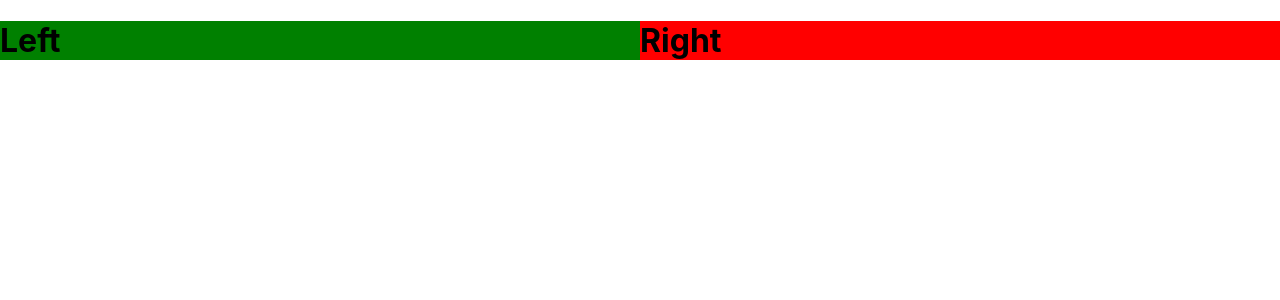
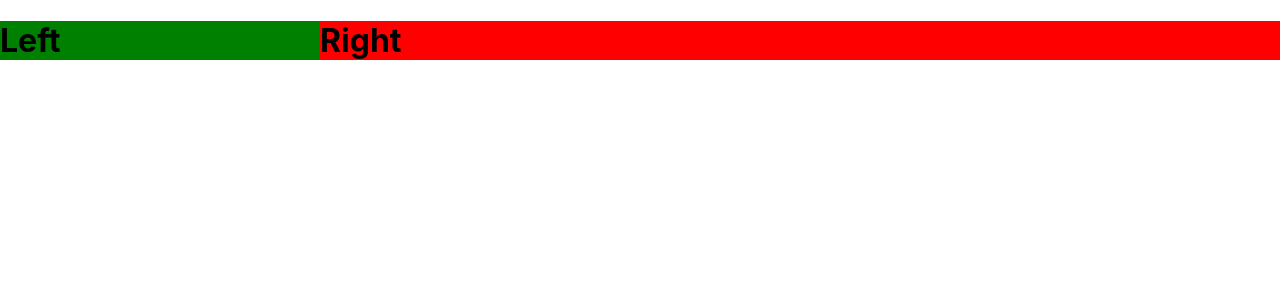
Before and after one commit to just-zoomit/react-design-patterns-, a React (Create React App) app: page / in a window 1280 px wide. Shown: the top 300 px of the page. Built offline with nearby package versions, Linux system fonts and the light colour scheme.

Commit message:
Pass in component as children

```diff
--- a/src/App.js
+++ b/src/App.js
@@ -10,7 +10,15 @@
 
 function App() {
   return (
-    <SplitScreen left={LeftHandComponent}  right={RightHandComponent}>  </SplitScreen>
+    <SplitScreen
+        leftWeight= {1}
+        rightWeight= {3}>
+
+        <LeftHandComponent/>
+        <RightHandComponent/>
+
+   </SplitScreen>
+
 
   );
 }
--- a/src/SplitScreen.js
+++ b/src/SplitScreen.js
@@ -6,16 +6,28 @@
   `;
 
 const Pane = styled.div`
-    flex: 1;
+    flex: ${props => props.weight};
     `;
 
 
-export const SplitScreen = ({ left: Left, right: Right }) => {
+export const SplitScreen = ({
+    children,
+    leftWeight= 1,
+    rightWeight= 1,
+}) => {
+    const [left, right ] = children;
   return (
     <Container>
 
-      <Pane><Left/></Pane>
-      <Pane><Right/></Pane>
+      <Pane weight= {leftWeight}>
+        {left}
+
+      </Pane>
+
+      <Pane weight= {rightWeight}>
+        {right}
+      </Pane>
+
     </Container>
   );
 };
```
